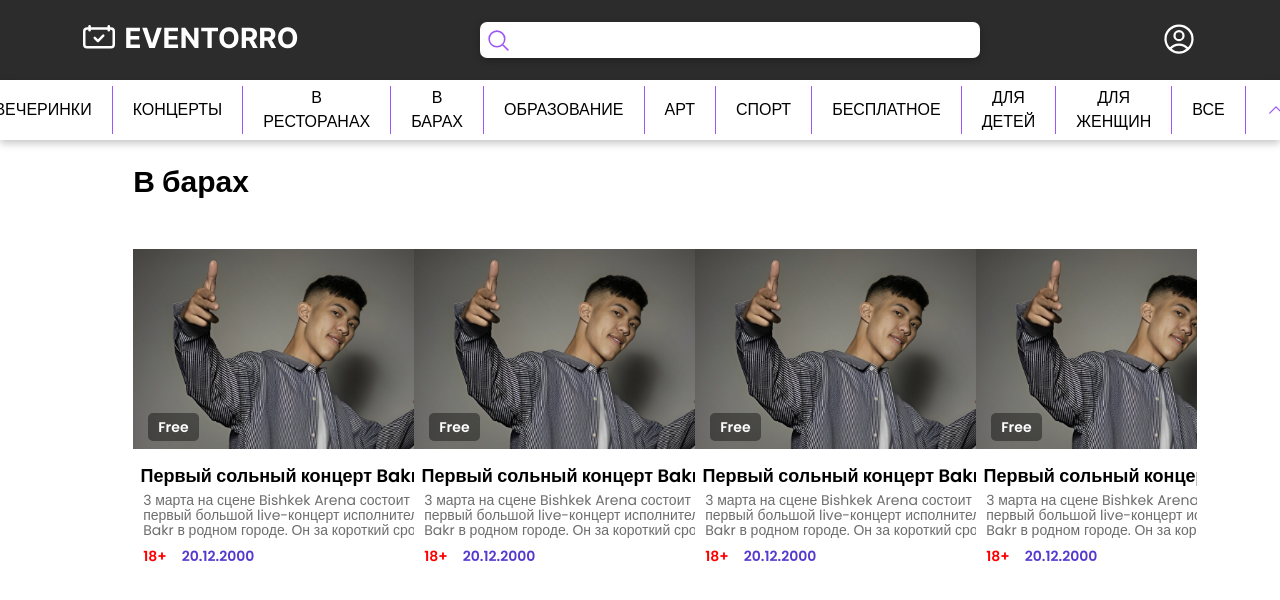
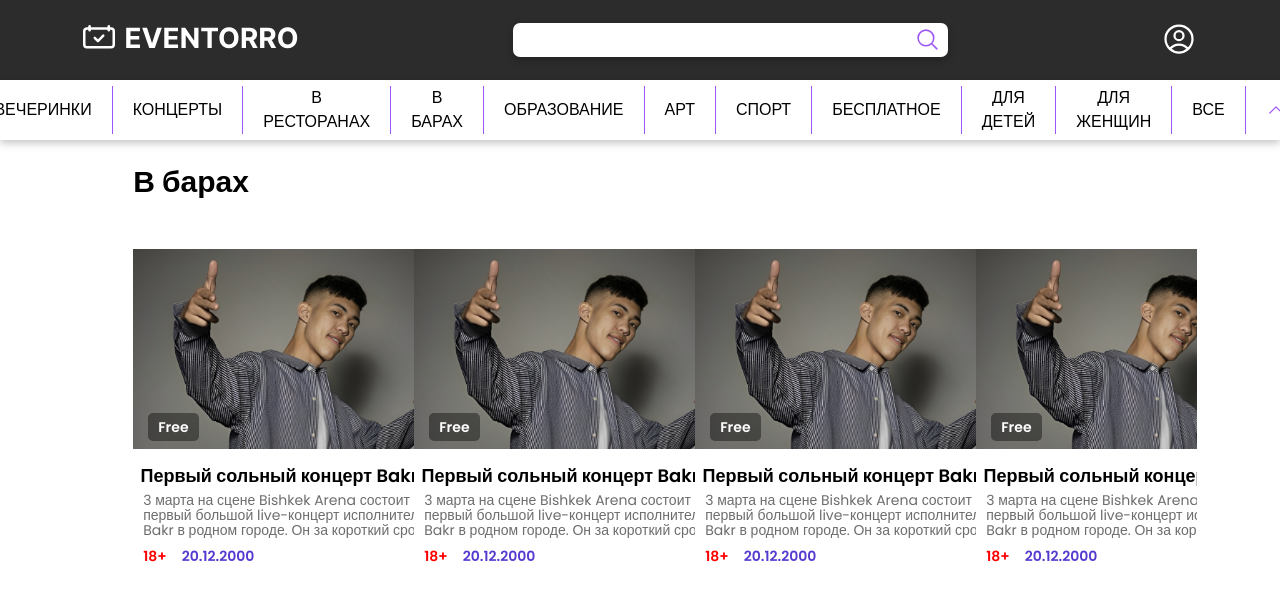
Before and after one commit to amangeldi0/eventero, a React (Vite) app: page / in a window 1280 px wide. Shown: the top 600 px of the page. Built offline with nearby package versions, Linux system fonts and the light colour scheme.

Commit message:
adaptive searchbar

```diff
--- a/src/features/SearchBar/SearchBar.module.scss
+++ b/src/features/SearchBar/SearchBar.module.scss
@@ -1,29 +1,114 @@
-.inputContainer{
+.searchBar{
     width: 500px;
-    height: 36px;
+    height: 34px;
     position: relative;
+    display: flex;
+    align-items: center;
+    justify-content: center;
 
-    input{
+
+    @media (max-width: 1200px) {
+        position: inherit;
+        width: 34px;
+        height: 34px;
+    }
+}
+
+.inputBlock {
+    width: 100%;
+    height: 100%;
+    transition: max-height .3s;
+
+    @media (max-width: 1200px) {
         width: 100%;
-        height: 100%;
-        padding-left: 40px;
-        padding-right: 10px;
-        font: var(--font-sm);
-        border-radius: 7px;
-        border: none;
-        box-shadow: rgb(0 0 0 / 24%) 0 3px 8px;
+        max-height: 0;
+        overflow: hidden;
+        position: absolute;
+        top: var(--navbar-height);
+        left: 0;
+        background: var(--secondary-bg-color);
+        display: flex;
+        align-items: center;
+        z-index: 1;
+        box-shadow: 0 0 18px 2px rgb(0 0 0 / 19%);
+    }
+}
+
+.inputBlockShow {
+    @media (max-width: 1200px) {
+        max-height: 70px;
+    }
+}
+
+.inputContainer {
+    height: 100%;
+    position: relative;
+    display: flex;
+    align-items: center;
+    justify-content: center;
+
+}
+
+.secondSearch{
+    display: none;
+    position: absolute;
+    height: 25px;
+    width: 25px;
+    right: 10px;
+    cursor: pointer;
+
+    @media (max-width: 1200px) {
+        display: block;
+    }
+}
+
+.input{
+    width: 100%;
+    height: 100%;
+    padding-left: 15px;
+    padding-right: 40px;
+    font: var(--font-sm);
+    border-radius: 7px;
+    border: none;
+    box-shadow: rgb(0 0 0 / 24%) 0 3px 8px;
+
+
+    &:focus{
+        outline: none;
     }
 
-    input:focus{
-        outline: none;
+    @media (max-width: 1200px) {
+        width: 100%;
+        height: 57%;
+        box-shadow: none;
+        border: 1px solid var(--fourth-color);
+        padding: 3px 40px 3px 15px;
     }
+
+
 }
+
+
 
 .searchIcon{
     width: 25px;
     height: 25px;
     position: absolute;
-    left: 6px;
-    top: 6px;
+    z-index: 2;
+    top: 4px;
+    right: 40px;
     color: var(--primary-color);
+    cursor: pointer;
+
+    @media (max-width: 1200px) {
+        position: inherit;
+        height: 34px;
+        width: 34px;
+        color: var(--secondary-color);
+    }
+
+    @media (max-width: 768px) {
+        width: 30px;
+        height: 30px;
+    }
 }
--- a/src/features/SearchBar/SearchBar.tsx
+++ b/src/features/SearchBar/SearchBar.tsx
@@ -1,14 +1,39 @@
-import React from 'react';
+import { FC } from 'react';
+import { useLocation } from 'react-router-dom';
 
 import { MagnifyingGlassIcon } from '@heroicons/react/24/outline';
+import { classnames } from '@/shared/helpers/classnames';
+import { Layout } from '@/shared/ui/Layout/Layout';
 
 import cls from './SearchBar.module.scss';
 
-export const SearchBar = () => (
+interface SearchBarProps {
+    state: boolean;
+    setState: (arg: boolean) => void
+    className?:string;
+}
+export const SearchBar: FC<SearchBarProps> = (
+    { className = '', setState, state },
+) => {
+    const { pathname } = useLocation();
 
-    <div className={cls.inputContainer}>
-        <MagnifyingGlassIcon className={cls.searchIcon} />
-        <input />
-    </div>
+    if (pathname === '/') {
+        return (
+            <div className={classnames(cls.searchBar, {}, [className])}>
+                <MagnifyingGlassIcon className={cls.searchIcon} onClick={() => setState(!state)} />
+                <div className={classnames(cls.inputBlock, { [cls.inputBlockShow]: state })}>
+                    <Layout className={cls.inputContainer}>
+                        <input
+                            type="text"
+                            className={cls.input}
+                        />
+                        <MagnifyingGlassIcon className={cls.secondSearch} />
+                    </Layout>
 
-);
+                </div>
+            </div>
+        );
+    }
+
+    return <div />;
+};
```
